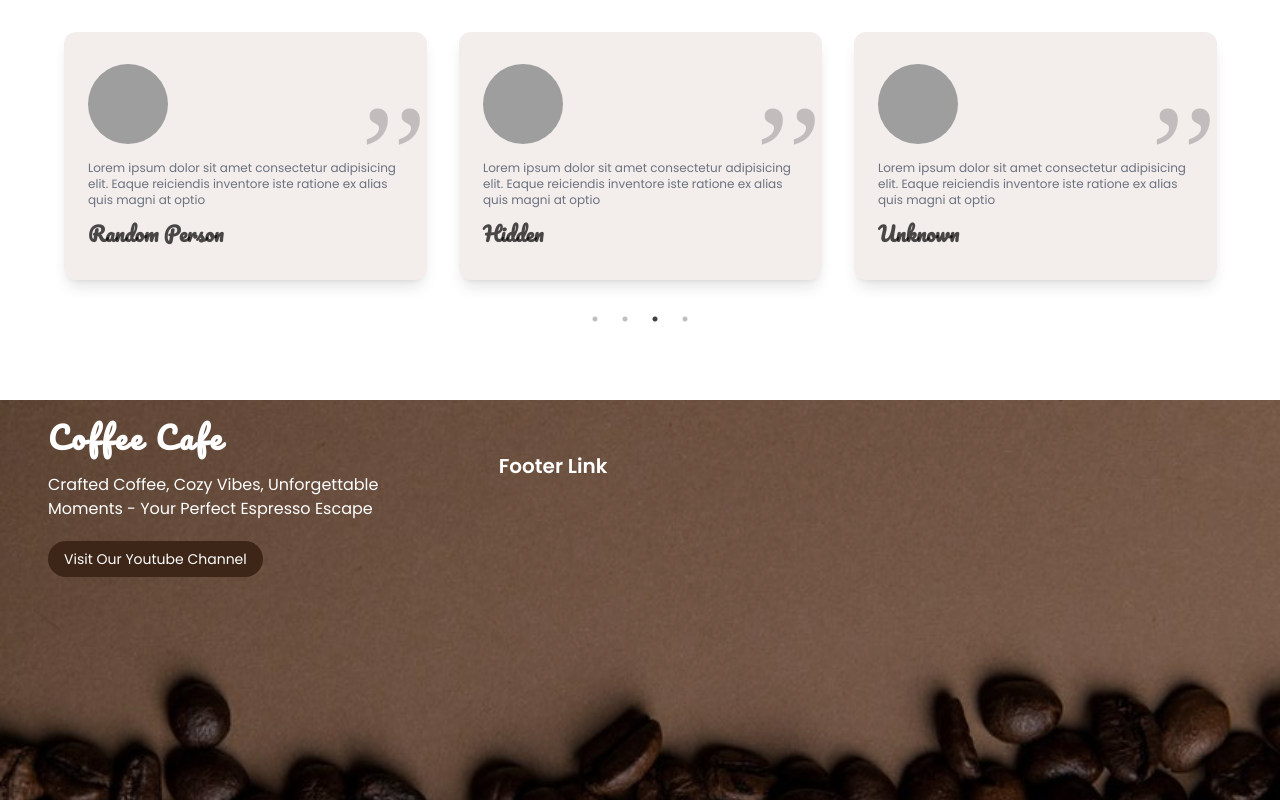
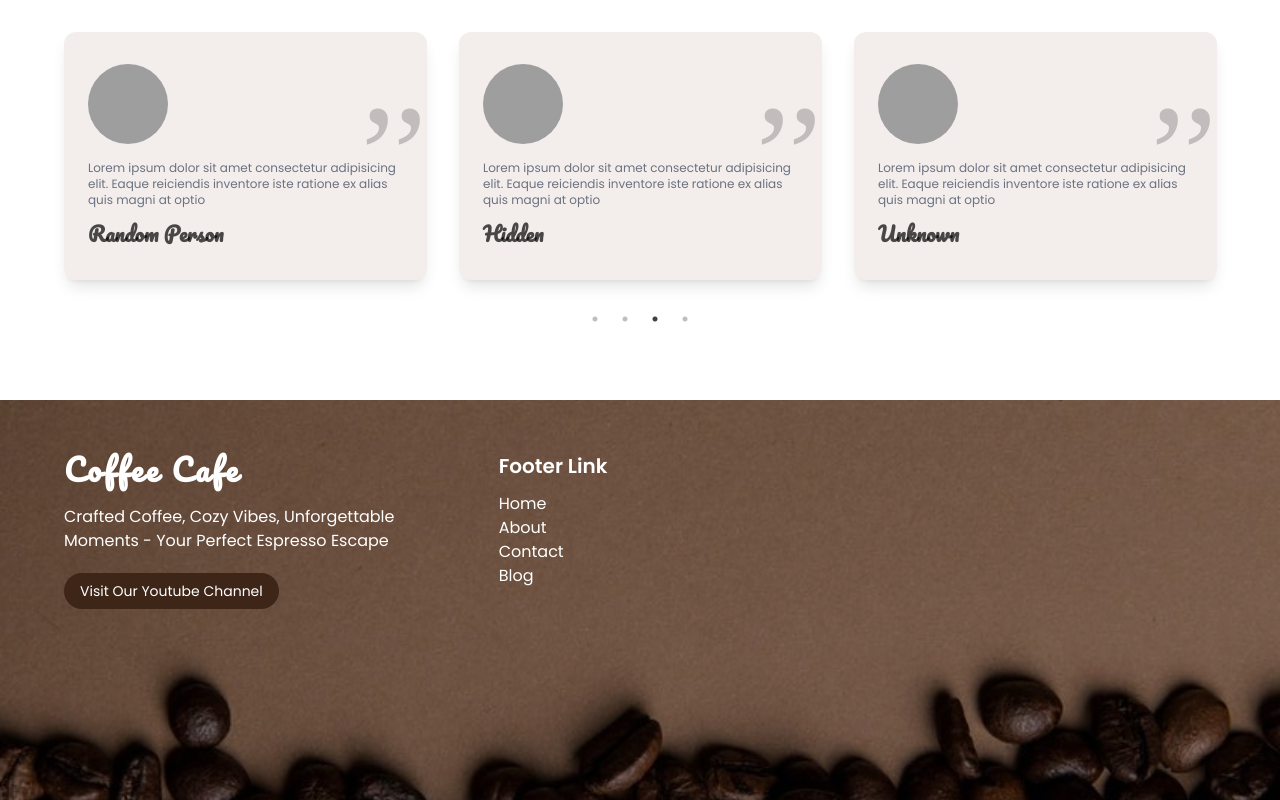
Before and after one commit to aadarshraj02/Coffee-cafe, a React (Vite) app: page / in a window 1280 px wide. Shown: the part 2125-2925 px from the top of the page. Built offline with nearby package versions, Linux system fonts and the light colour scheme; grey boxes are pictures that could not be loaded; a web font is replaced by a local one.

Commit message:
displayed link itle

```diff
--- a/src/components/Footer.jsx
+++ b/src/components/Footer.jsx
@@ -35,7 +35,7 @@ const Footer = () => {
     <div style={bgImage} className="text-white">
       <div className="bg-black/40 min-h-[400px]">
         <div className="container grid md:grid-cols-3 pb-20 pt-5">
-          <div>
+          <div className="py-8 px-4">
             <a
               href="#"
               className="font-semibold tracking-widest text-wxl sm:text-3xl font-cursive"
@@ -58,6 +58,13 @@ const Footer = () => {
               <h1 className="text-xl font-semibold sm:text-left mb-3">
                 Footer Link
               </h1>
+              <ul>
+                {footerLinks.map((data, index) => (
+                  <li key={index}>
+                    <a href={data.link}>{data.title}</a>
+                  </li>
+                ))}
+              </ul>
             </div>
           </div>
         </div>
```
